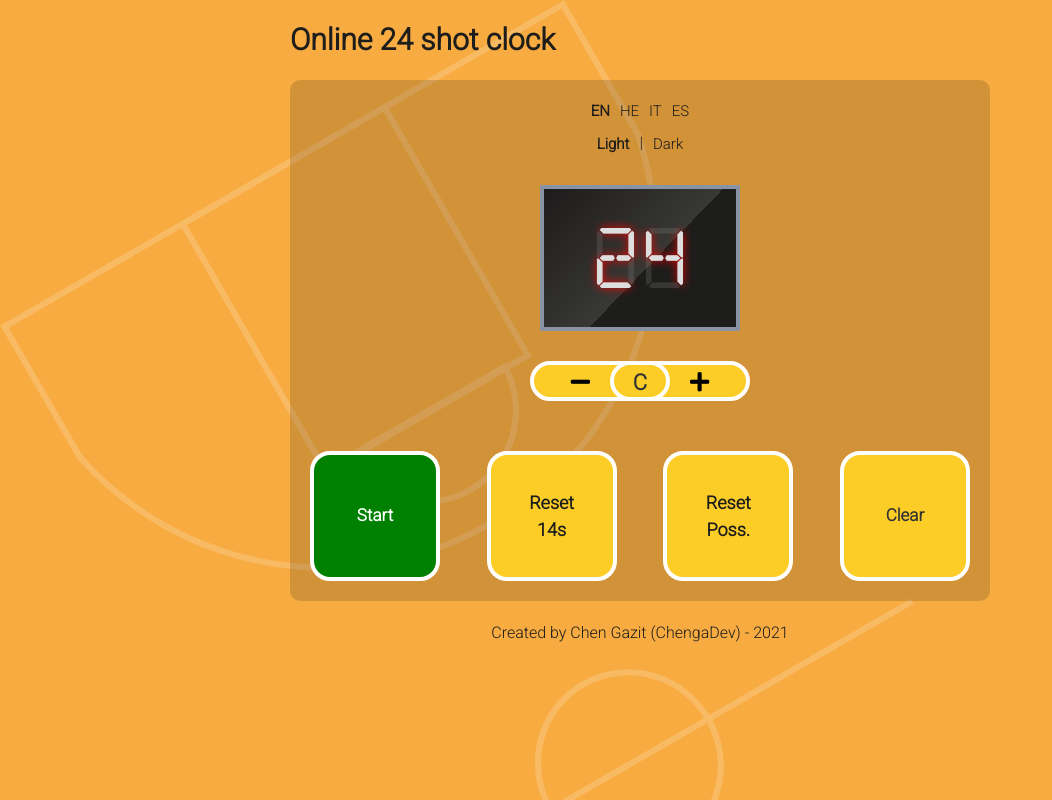
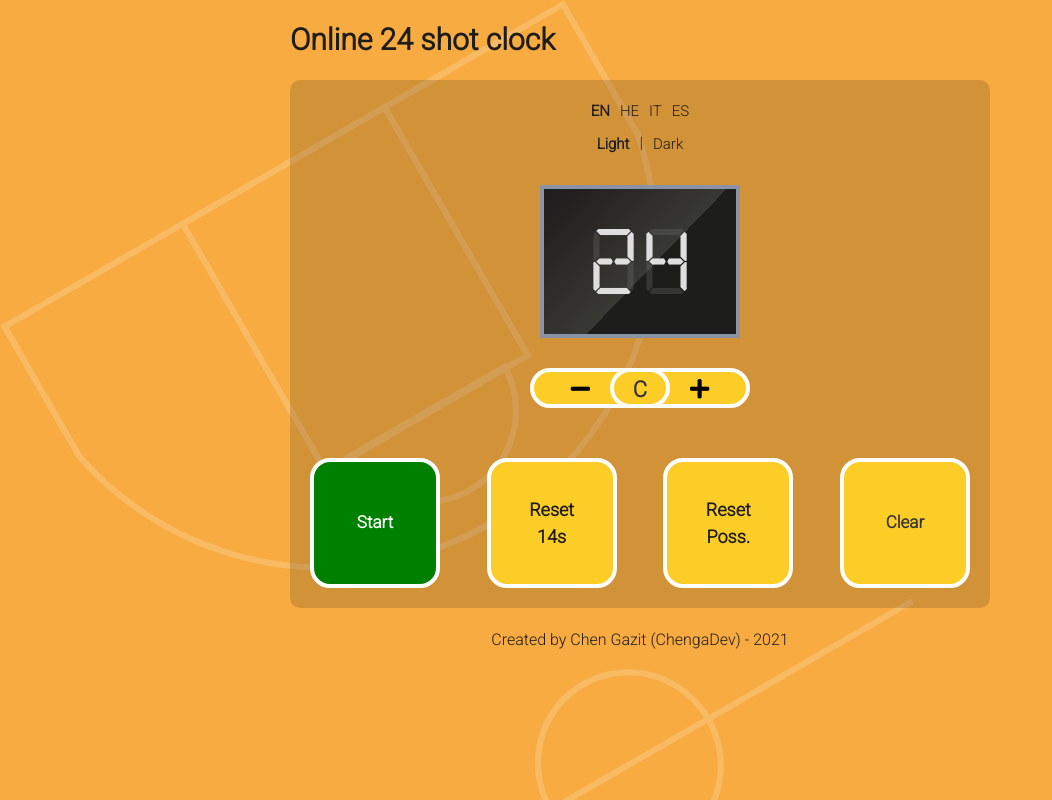
Before and after one commit to ChengaDev/shotclock, a React (Create React App) app: page / in a window 1280 px wide. Shown: the whole page, without its empty margins (0-1052 px from the left). Built offline with nearby package versions, Linux system fonts and the light colour scheme.

Commit message:
remove text shadow

```diff
--- a/src/components/ShotClock.tsx
+++ b/src/components/ShotClock.tsx
@@ -145,11 +145,11 @@ type TimeDisplayProps = {
 };
 
 const TimeDisplay = styled.div<TimeDisplayProps>`
-	text-shadow: 0px 0px 10px #ff0000;
+	/* text-shadow: 0px 0px 10px #ff0000; */
 	font-family: 'DSEG14ClassicRegular';
 	font-weight: normal;
 	font-style: normal;
-	font-size: 60px;
+	font-size: 65px;
 	text-align: center;
 	border: 4px solid ${(props) => (props.isClockEnded ? '#C85036' : '#8993a3')};
 	color: ${(props) => (props.markSeconds ? '#ff0000' : 'white')};
@@ -171,8 +171,8 @@ const TimeDisplay = styled.div<TimeDisplayProps>`
 	}
 
 	@media ${'(max-width: 550px)'} {
-		width: 100px;
-		font-size: 35px;
+		width: 120px;
+		font-size: 40px;
 		margin-bottom: 20px;
 		padding: 15px;
 	}
@@ -183,7 +183,7 @@ const FakeDigitsDisplay = styled.div`
 	font-family: 'DSEG14ClassicRegular';
 	font-weight: normal;
 	font-style: normal;
-	font-size: 60px;
+	font-size: 65px;
 	text-align: center;
 	padding: 24px;
 	position: absolute;
@@ -191,14 +191,14 @@ const FakeDigitsDisplay = styled.div`
 	margin-bottom: 20px;
 	width: 200px;
 	opacity: 0.25;
-	text-shadow: none;
+	/* text-shadow: none; */
 	z-index: 1;
 	left: -4px;
 	top: 0;
 
 	@media ${'(max-width: 550px)'} {
-		width: 100px;
-		font-size: 35px;
+		width: 120px;
+		font-size: 40px;
 		margin-bottom: 20px;
 		padding: 15px;
 	}
```
